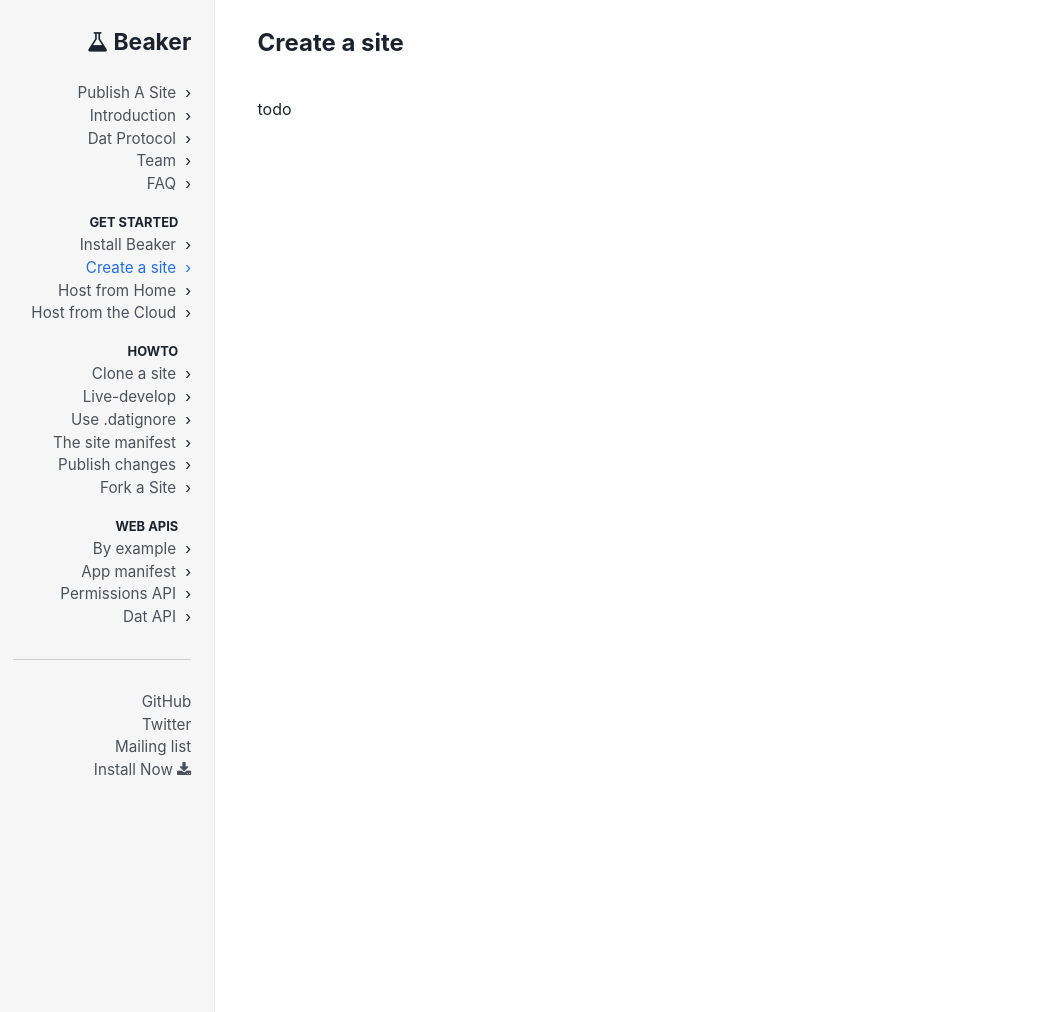
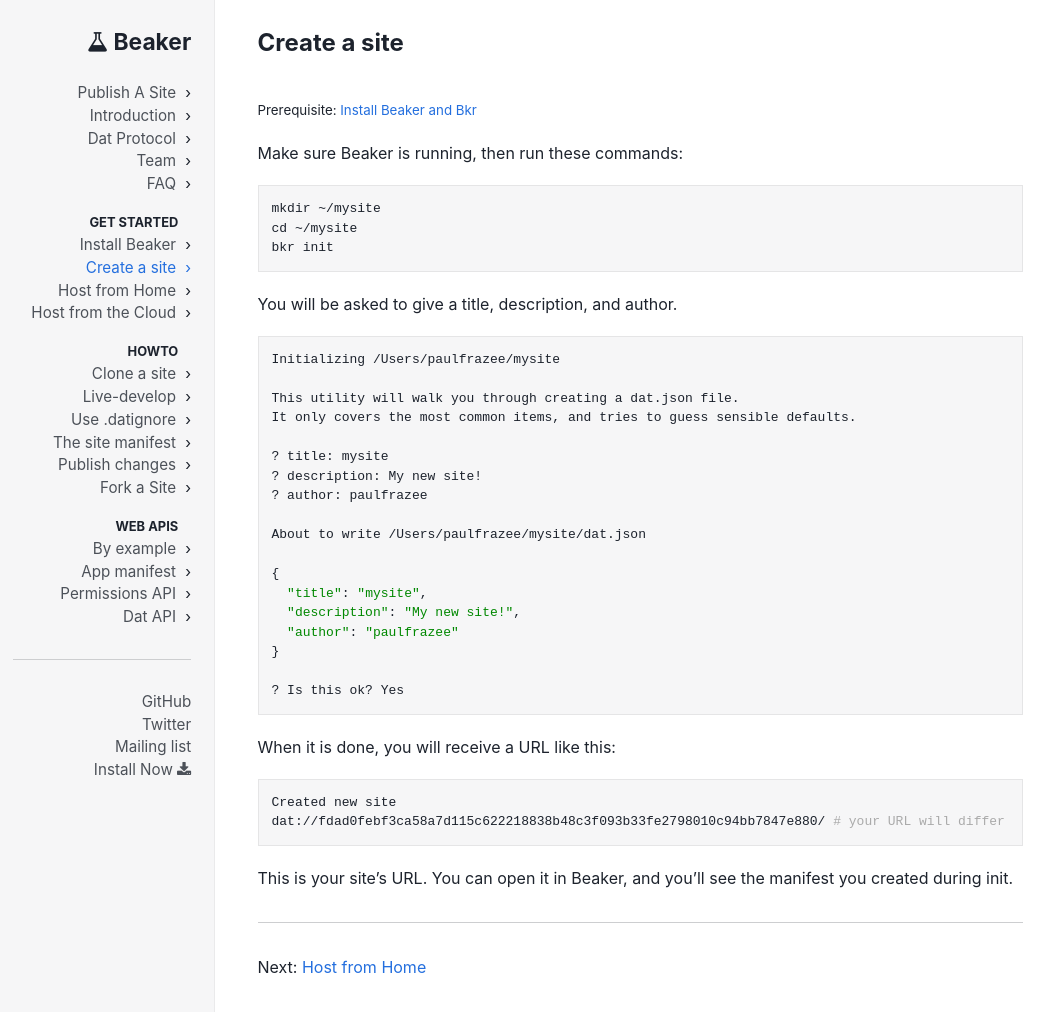
Before and after one commit to beakerbrowser/beakerbrowser.com, a Jekyll site: the page built from _docs/howto/create-a-site.md, in a window 1280 px wide and 1047 px high. Shown: the top 1012 px of the window, without its empty margins (10-1064 px from the left). Built offline with Jekyll 4.4.1, drawn with Linux system fonts in a browser that asks for light colours.

Commit message:
Added doc: create a site

````diff
--- a/_docs/howto/create-a-site.md
+++ b/_docs/howto/create-a-site.md
@@ -6,4 +6,48 @@
  - /docs/howto/publish-a-site.html
 ---
 
-todo
+<small>Prerequisite: [Install Beaker and Bkr](/docs/howto/install.html)</small>
+
+Make sure Beaker is running, then run these commands:
+
+```bash
+mkdir ~/mysite
+cd ~/mysite
+bkr init
+```
+
+You will be asked to give a title, description, and author.
+
+```bash
+Initializing /Users/paulfrazee/mysite
+
+This utility will walk you through creating a dat.json file.
+It only covers the most common items, and tries to guess sensible defaults.
+
+? title: mysite
+? description: My new site!
+? author: paulfrazee
+
+About to write /Users/paulfrazee/mysite/dat.json
+
+{
+  "title": "mysite",
+  "description": "My new site!",
+  "author": "paulfrazee"
+}
+
+? Is this ok? Yes
+```
+
+When it is done, you will receive a URL like this:
+
+```bash
+Created new site
+dat://fdad0febf3ca58a7d115c622218838b48c3f093b33fe2798010c94bb7847e880/ # your URL will differ
+```
+
+This is your site's URL. You can open it in Beaker, and you'll see the manifest you created during init.
+
+---
+
+Next: [Host from Home](./host-from-home.html)
````
